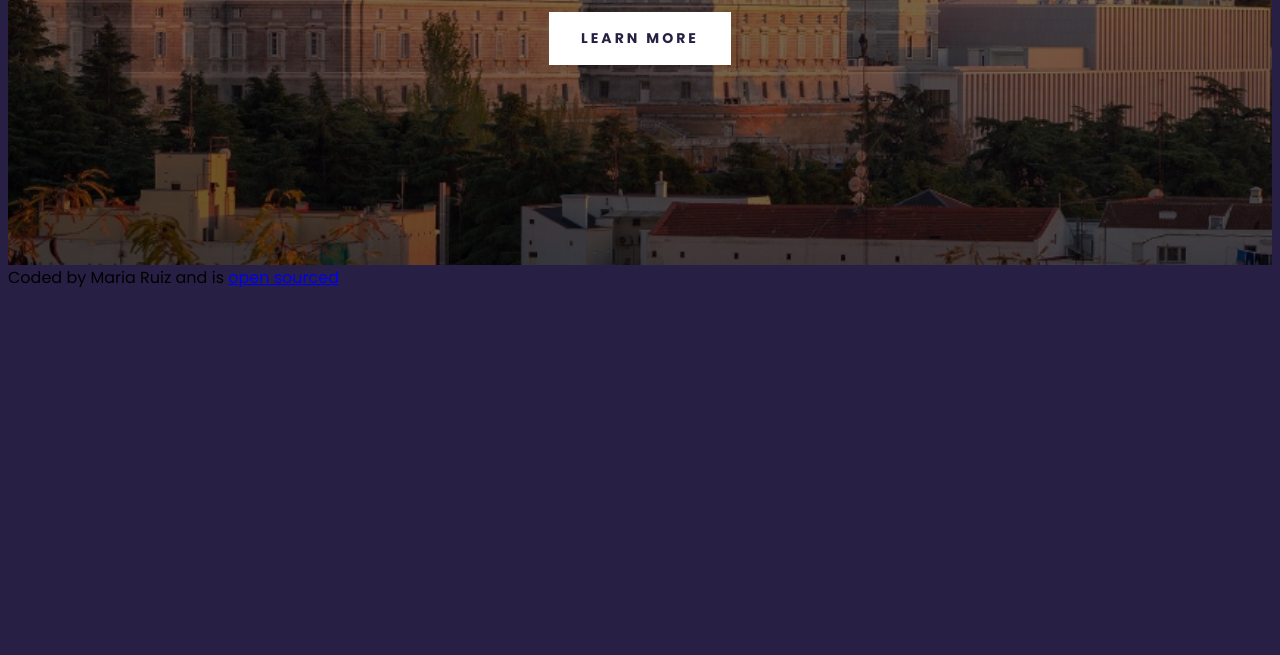
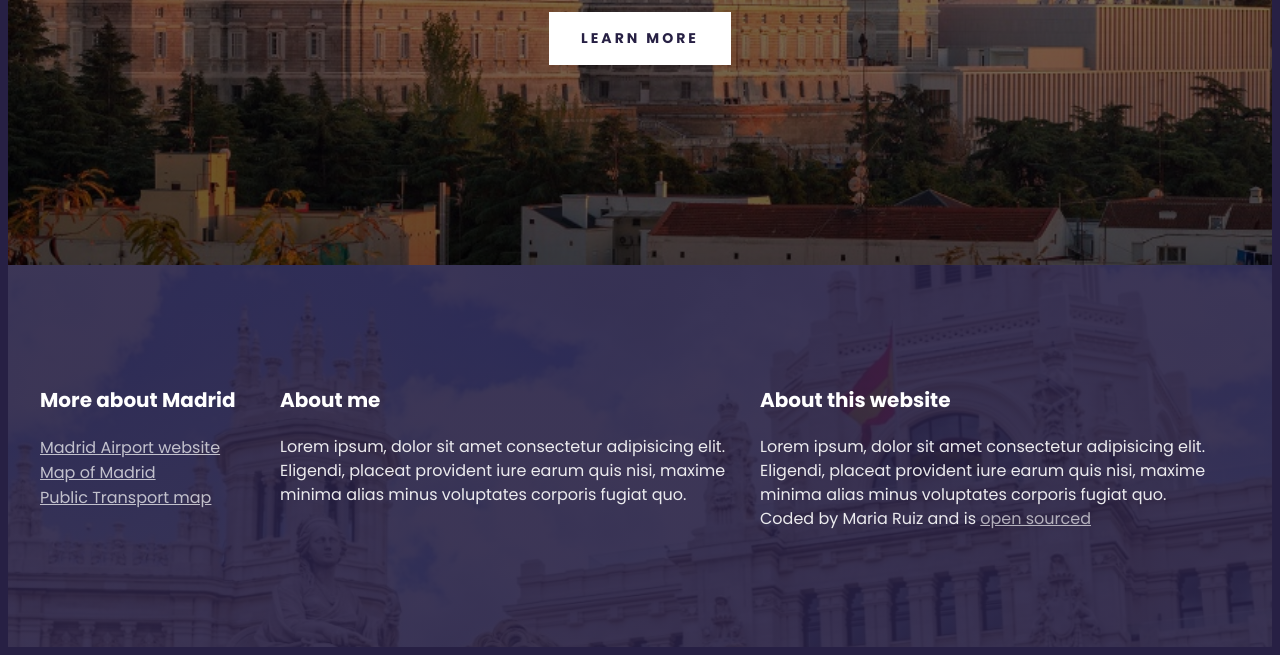
Before and after one commit to mariaruizgomez/project-city, a plain HTML site: page index.html in a window 1280 px wide. Shown: the part 480-1135 px from the top of the page. Before the commit the page ends 800 px from the top, so only its background shows below. Drawn offline with Linux system fonts and the light colour scheme.

Commit message:
added footer

```diff
--- a/index.html
+++ b/index.html
@@ -11,7 +11,7 @@
       rel="stylesheet"
     />
     <link rel="stylesheet" href="src/styles.css" />
-    <title>Document</title>
+    <title>Welcome to Madrid</title>
   </head>
   <body>
     <div class="container">
@@ -23,13 +23,43 @@
       </header>
     </div>
 
+    <footer>
+        <section class="grid">
+        <div>
+      <h3>More about Madrid</h3>
 
 
-    <footer>
-      Coded by Maria Ruiz and is
-      <a href="https://github.com/mariaruizgomez/project-city" target="_blank">
+      <ul>
+        <li>
+            <a href="https://www.madrid-airport.info/" target="_blank">
+            Madrid Airport website</a>
+</li>
+        <li><a href="https://goo.gl/maps/mu3LAfTGcysFiu7W6" target="_blank">Map of Madrid</a>
+</li>
+        <li><a href="https://www.introducingmadrid.com/transport" target="_blank">Public Transport map</a></li>
+      </ul>
+
+
+
+      </div>
+      <div>
+        <h3>About me</h3>
+      <p>Lorem ipsum, dolor sit amet consectetur adipisicing elit. Eligendi, placeat provident iure earum quis nisi, maxime minima alias minus voluptates corporis fugiat quo.</p>
+      </div>
+      <div>
+
+      <h3>About this website</h3>
+      <p>Lorem ipsum, dolor sit amet consectetur adipisicing elit. Eligendi, placeat provident iure earum quis nisi, maxime minima alias minus voluptates corporis fugiat quo.
+      <br />
+
+
+        Coded by Maria Ruiz and is <a href="https://github.com/mariaruizgomez/project-city" target="_blank">
         open sourced</a
          >
+      </p>
+      </div>
+      </section>
     </footer>
+    </div>
   </body>
 </html>
--- a/src/styles.css
+++ b/src/styles.css
@@ -5,6 +5,15 @@ body {
 .container {
   max-width: 1400px;
   margin: 0 auto;
+}
+.grid {
+    display: grid;
+    grid-template-columns: 1fr 2fr 2fr;
+}
+
+section {
+    max-width: 1200px;
+    margin: 0 auto;
 }
 
 header {
@@ -53,7 +62,45 @@ header a {
   padding: 16px 32px;
 }
 
-@media (max-width: 900px) {
+footer {
+    color: white;
+     background-image: linear-gradient(rgba(39, 32, 68, 0.9), rgba(39, 32, 68, 0.9)),
+    url("../images/cibeles.jpeg");
+  background-repeat: no-repeat;
+  background-size: cover;
+  color: white;
+ padding: 100px 0;
+}
+
+footer h3 {
+    font-weight: 700;
+    font-size: 20px;
+    line-height: 30px;
+}
+footer p {
+    font-weight: 400;
+    font-size: 16px;
+    line-height: 24px;
+    opacity: 0.9;
+    margin-right: 20px;
+}
+footer ul {
+padding: 0;
+}
+
+footer li {
+    list-style: none;
+    margin: 0;
+    padding: 0;
+    }
+ footer a {
+    color: white;
+    opacity: 0.7;
+
+    }
+
+
+@media (max-width: 960px) {
   header {
     padding: 60px 0;
   }
```
Lines whose indentation alone changed are shown as unchanged.
